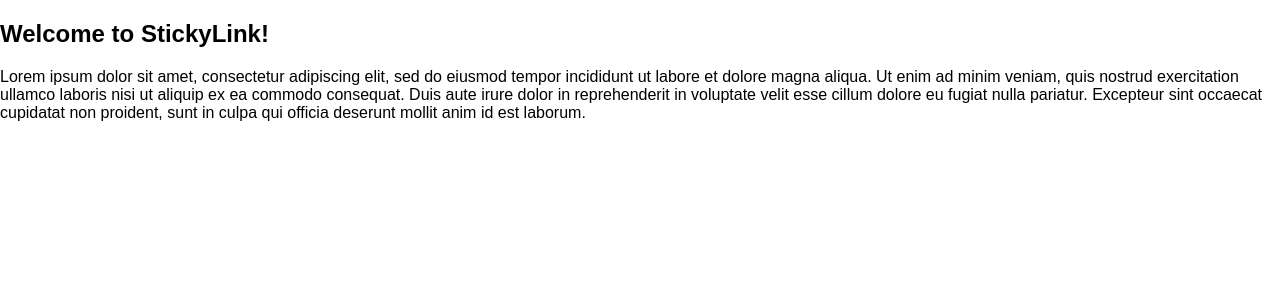
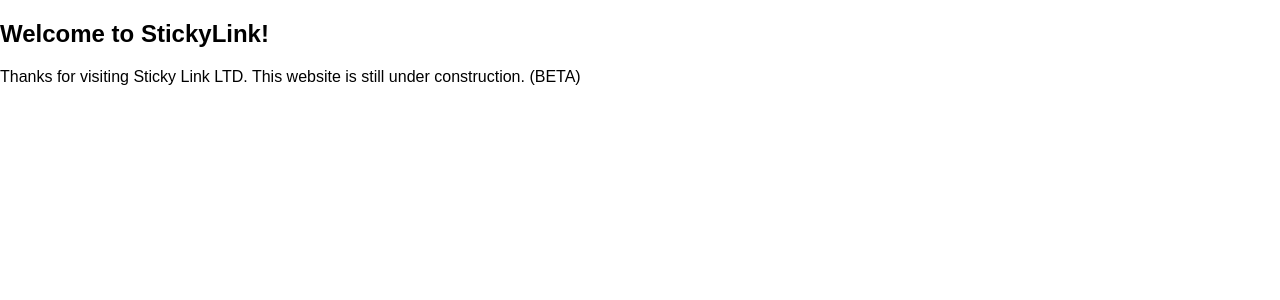
Before and after one commit to anibalhsm/StickyLink, a Flask app: page / in a window 1280 px wide. Shown: the part 74-374 px from the top of the page. Run offline with Flask 2, Linux system fonts and the light colour scheme.

Commit message:
modified:   templates/login.html 	modified:   templates/main.html 	modified:   templates/products.html

```diff
--- a/templates/login.html
+++ b/templates/login.html
@@ -19,10 +19,10 @@
         <a href="#" id="login-link">Login</a>
     </nav>
     <div>
-        <p>Log in or Sign Up if you havent to access your account and start ordering.
-        </p>
         <div id="login-form">
             <h2>Login Form</h2>
+            <p>Log in or Sign Up if you havent to access your account and start ordering.
+            </p>
             <form action="{{ url_for('login') }}" method="post">
                 <label for="username">Username:</label><br>
                 <input type="text" id="username" name="username"><br>
--- a/templates/main.html
+++ b/templates/main.html
@@ -23,7 +23,7 @@
 
     <div>
         <h2>Welcome to StickyLink!</h2>
-        <p>Lorem ipsum dolor sit amet, consectetur adipiscing elit, sed do eiusmod tempor incididunt ut labore et dolore magna aliqua. Ut enim ad minim veniam, quis nostrud exercitation ullamco laboris nisi ut aliquip ex ea commodo consequat. Duis aute irure dolor in reprehenderit in voluptate velit esse cillum dolore eu fugiat nulla pariatur. Excepteur sint occaecat cupidatat non proident, sunt in culpa qui officia deserunt mollit anim id est laborum.
+        <p>Thanks for visiting Sticky Link LTD. This website is still under construction. (BETA)
         </p>
     </div>
 </body>
--- a/templates/products.html
+++ b/templates/products.html
@@ -20,7 +20,7 @@
     </nav>
     <div>
         <h2>Our Products!</h2>
-        <p>Lorem ipsum dolor sit amet, consectetur adipiscing elit, sed do eiusmod tempor incididunt ut labore et dolore magna aliqua. Ut enim ad minim veniam, quis nostrud exercitation ullamco laboris nisi ut aliquip ex ea commodo consequat. Duis aute irure dolor in reprehenderit in voluptate velit esse cillum dolore eu fugiat nulla pariatur. Excepteur sint occaecat cupidatat non proident, sunt in culpa qui officia deserunt mollit anim id est laborum.
+        <p>Here you will find a catalog our products with a brief description. Tell us what you need, we will suggest which one is the best product for you!
         </p>
     </div>
 </body>
```
